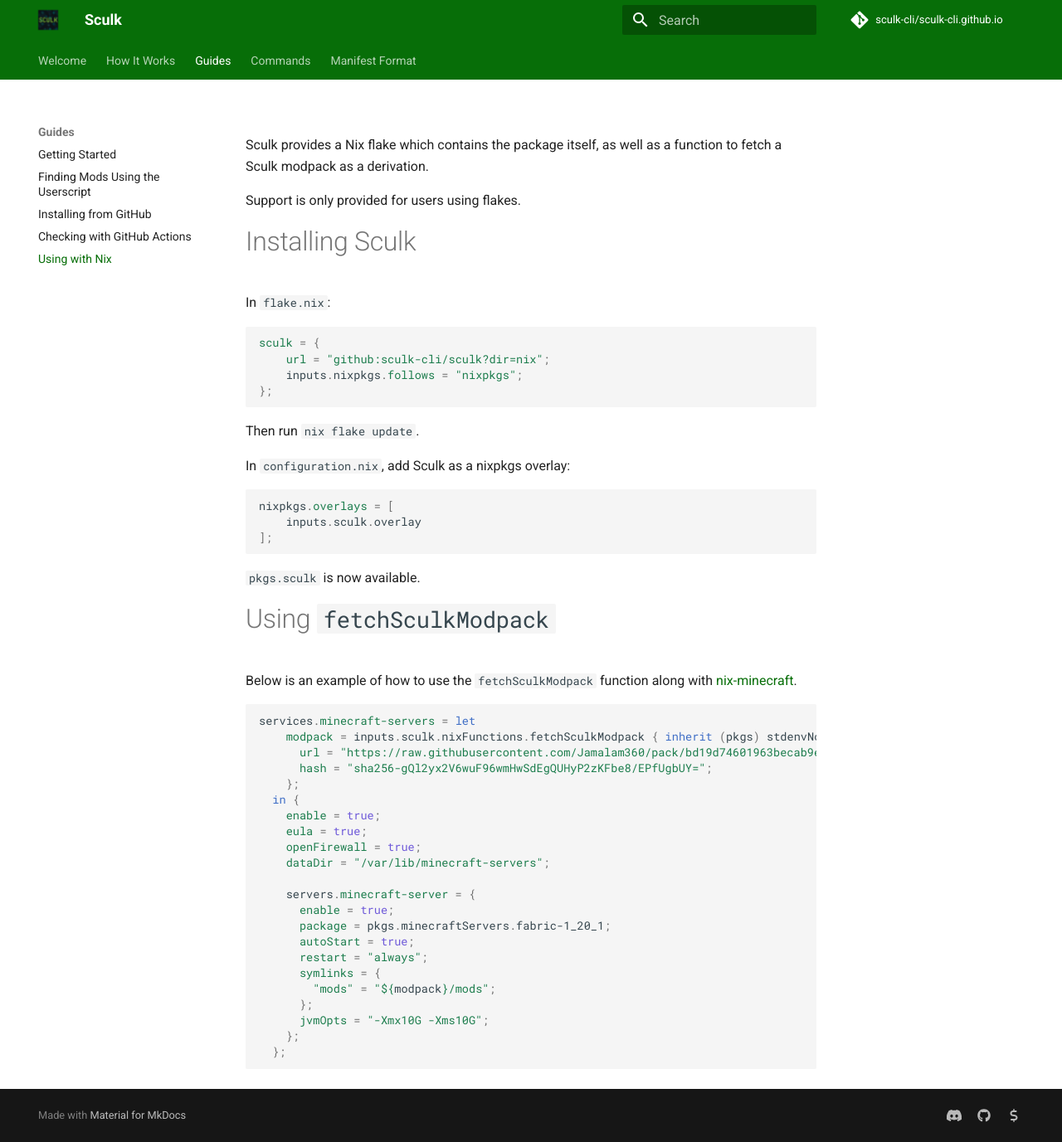
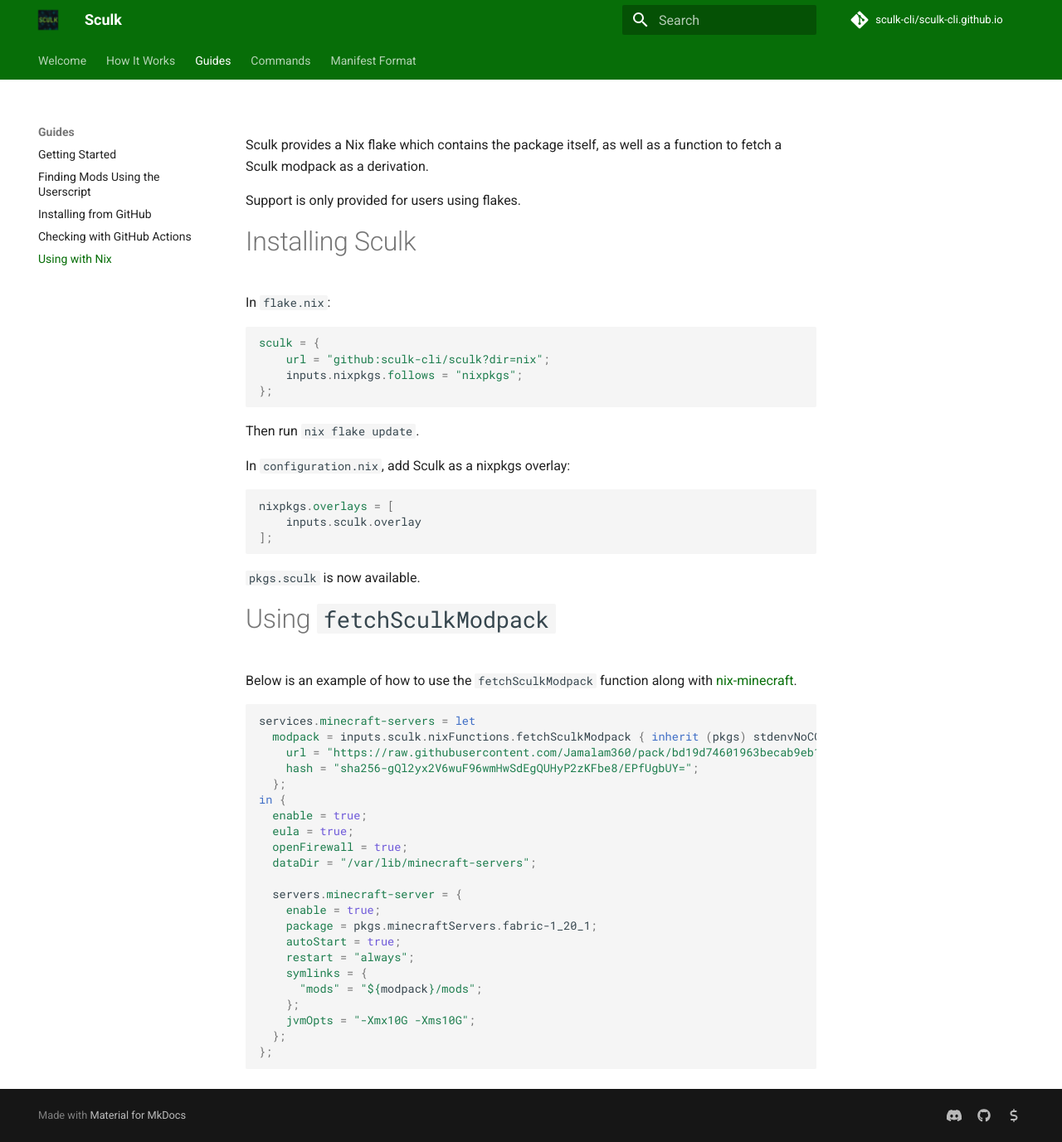
Before and after one commit to sculk-cli/sculk-cli.github.io, an MkDocs documentation site: the page built from docs/guides/using-with-nix.md, in a window 1280 px wide and 1377 px high. Shown: the whole window at 83% size. Built offline with MkDocs 1.6.1 and Material for MkDocs 9.7.7, drawn with Linux system fonts in a browser that asks for light colours; comment, search, counter and statistics services are not loaded.

````diff
--- a/docs/guides/using-with-nix.md
+++ b/docs/guides/using-with-nix.md
@@ -31,25 +31,25 @@ Below is an example of how to use the `fetchSculkModpack` function along with [n
 
 ```nix
 services.minecraft-servers = let
-    modpack = inputs.sculk.nixFunctions.fetchSculkModpack { inherit (pkgs) stdenvNoCC sculk jre_headless; } {
-      url = "https://raw.githubusercontent.com/Jamalam360/pack/bd19d74601963becab9eb1232d12412133132812";
-      hash = "sha256-gQl2yx2V6wuF96wmHwSdEgQUHyP2zKFbe8/EPfUgbUY=";
+  modpack = inputs.sculk.nixFunctions.fetchSculkModpack { inherit (pkgs) stdenvNoCC sculk jre_headless; } {
+    url = "https://raw.githubusercontent.com/Jamalam360/pack/bd19d74601963becab9eb1232d12412133132812";
+    hash = "sha256-gQl2yx2V6wuF96wmHwSdEgQUHyP2zKFbe8/EPfUgbUY=";
+  };
+in {
+  enable = true;
+  eula = true;
+  openFirewall = true;
+  dataDir = "/var/lib/minecraft-servers";
+
+  servers.minecraft-server = {
+    enable = true;
+    package = pkgs.minecraftServers.fabric-1_20_1;
+    autoStart = true;
+    restart = "always";
+    symlinks = {
+      "mods" = "${modpack}/mods";
     };
-  in {
-    enable = true;
-    eula = true;
-    openFirewall = true;
-    dataDir = "/var/lib/minecraft-servers";
-
-    servers.minecraft-server = {
-      enable = true;
-      package = pkgs.minecraftServers.fabric-1_20_1;
-      autoStart = true;
-      restart = "always";
-      symlinks = {
-        "mods" = "${modpack}/mods";
-      };
-      jvmOpts = "-Xmx10G -Xms10G";
-    };
+    jvmOpts = "-Xmx10G -Xms10G";
   };
+};
 ```
````
Also changed, not shown: docs/commands/add/curseforge.md (+3 -1 lines), docs/commands/add/list.md (+1 -1 lines), docs/commands/add/modrinth.md (+2 -0 lines).
